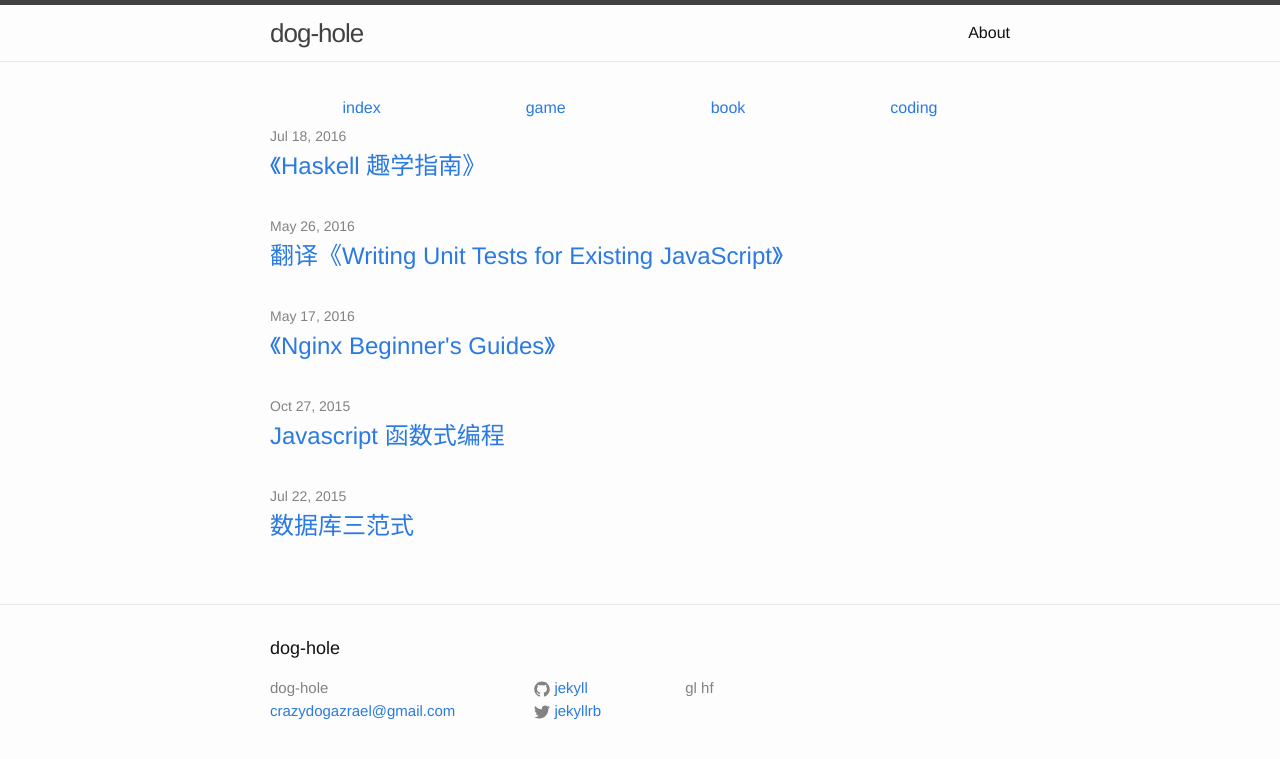
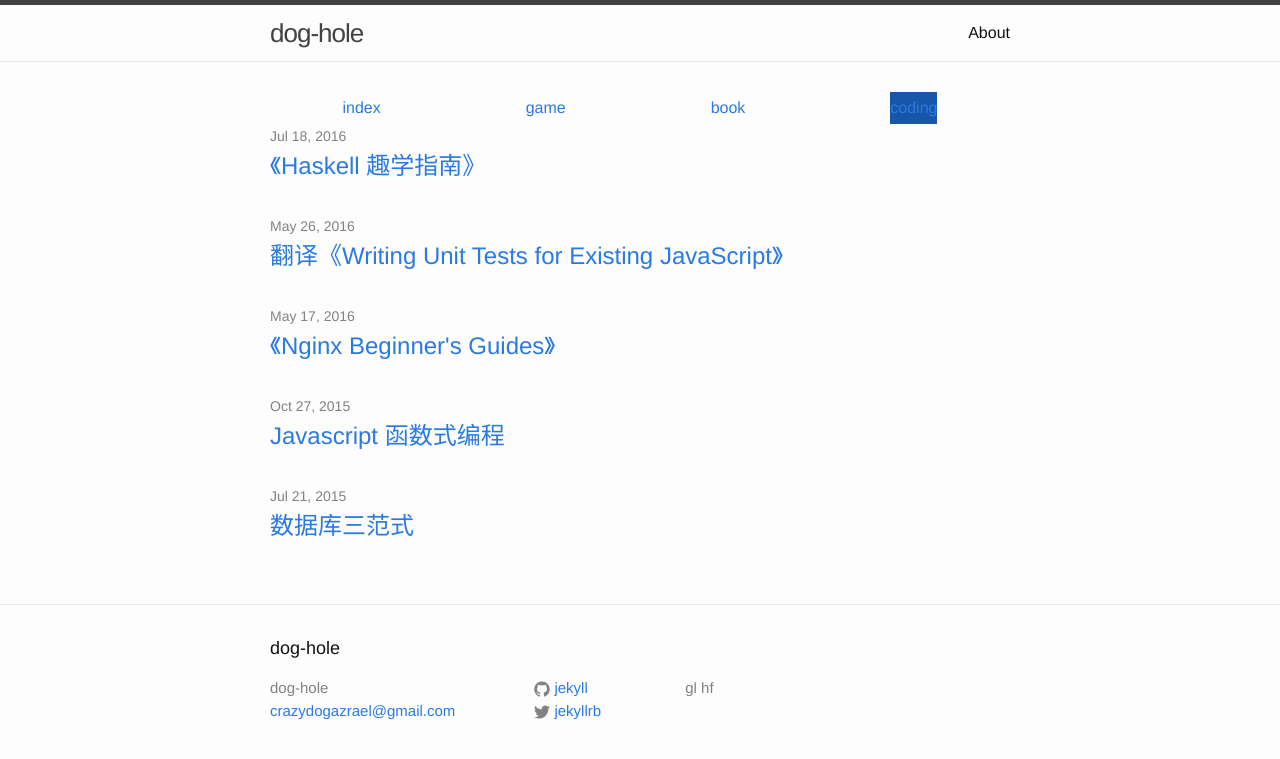
Before and after one commit to Crazydogs/Crazydogs.github.io, a Jekyll site: the page built from cate_page/coding.html, in a window 1280 px wide. Shown: the top 759 px of the page. Built offline with Jekyll 4.4.1, drawn with Linux system fonts in a browser that asks for light colours.

Commit message:
测试时区问题

```diff
--- a/_posts/2016-7-22-数据库三范式.markdown
+++ b/_posts/2016-7-22-数据库三范式.markdown
@@ -1,7 +1,7 @@
 ---
 layout: post
 title:  "数据库三范式"
-date:   2015-7-22 16:44:10
+date:   2015-7-21 17:44:10
 category: coding
 ---
 
--- a/_sass/cate_switch.scss
+++ b/_sass/cate_switch.scss
@@ -6,7 +6,7 @@
         line-height: 2em;
         margin: 0 2em;
     }
-    a.actie {
+    a.active {
         background: #1756a9;
     }
 }
```
